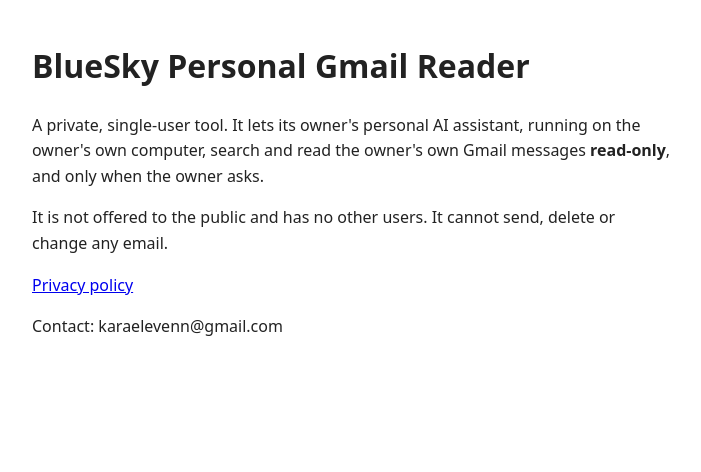
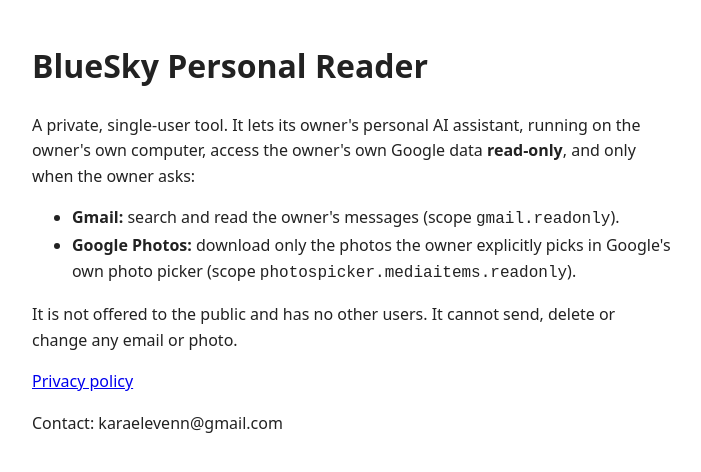
Before and after one commit to sachinELEVEN/bluesky-gmail-reader, a plain HTML site: page index.html in a window 1280 px wide. Shown: the whole page, without its empty margins (288-989 px from the left). Drawn offline with Linux system fonts and the light colour scheme.

Commit message:
Cover Google Photos Picker

```diff
--- a/index.html
+++ b/index.html
@@ -1,7 +1,11 @@
-<!doctype html><html lang="en"><head><meta charset="utf-8"><meta name="viewport" content="width=device-width,initial-scale=1"><title>BlueSky Personal Gmail Reader</title><style>body{font:16px/1.6 system-ui,sans-serif;max-width:640px;margin:40px auto;padding:0 16px;color:#222;background:#fff}</style></head><body>
-<h1>BlueSky Personal Gmail Reader</h1>
-<p>A private, single-user tool. It lets its owner's personal AI assistant, running on the owner's own computer, search and read the owner's own Gmail messages <strong>read-only</strong>, and only when the owner asks.</p>
-<p>It is not offered to the public and has no other users. It cannot send, delete or change any email.</p>
+<!doctype html><html lang="en"><head><meta charset="utf-8"><meta name="viewport" content="width=device-width,initial-scale=1"><title>BlueSky Personal Reader</title><style>body{font:16px/1.6 system-ui,sans-serif;max-width:640px;margin:40px auto;padding:0 16px;color:#222;background:#fff}</style></head><body>
+<h1>BlueSky Personal Reader</h1>
+<p>A private, single-user tool. It lets its owner's personal AI assistant, running on the owner's own computer, access the owner's own Google data <strong>read-only</strong>, and only when the owner asks:</p>
+<ul>
+<li><strong>Gmail:</strong> search and read the owner's messages (scope <code>gmail.readonly</code>).</li>
+<li><strong>Google Photos:</strong> download only the photos the owner explicitly picks in Google's own photo picker (scope <code>photospicker.mediaitems.readonly</code>).</li>
+</ul>
+<p>It is not offered to the public and has no other users. It cannot send, delete or change any email or photo.</p>
 <p><a href="privacy.html">Privacy policy</a></p>
 <p>Contact: karaelevenn@gmail.com</p>
 </body></html>
```
